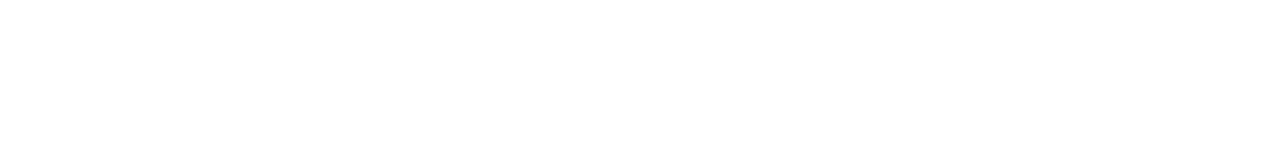
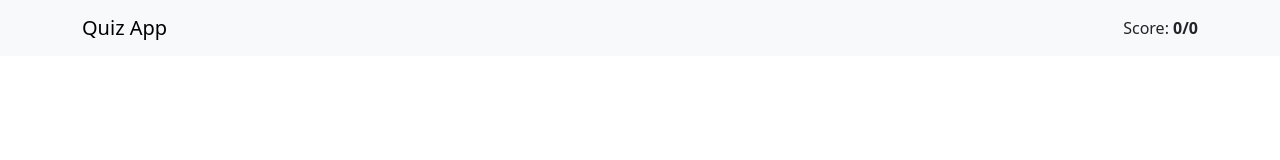
Before and after one commit to KhaledHossameldin/quiz-web-app, a plain HTML site: page index.html in a window 1280 px wide. Drawn offline with Linux system fonts and the light colour scheme.

Commit message:
added navbar

```diff
--- a/index.html
+++ b/index.html
@@ -1,5 +1,5 @@
 <!DOCTYPE html>
-<html lang="en">
+<html lang="en" data-bs-theme="light">
 
 <head>
     <meta charset="UTF-8">
@@ -13,7 +13,19 @@
 
 <body>
 
-
+    <!-- Navbar -->
+    <nav class="navbar bg-body-tertiary">
+        <div class="container">
+            <a class="navbar-brand" href="#">Quiz App</a>
+            <ul class="navbar-nav ms-auto mb-0">
+                <li class="nav-item">
+                    <p class="mb-0">
+                        Score: <span class="fw-bold">0/0</span>
+                    </p>
+                </li>
+            </ul>
+        </div>
+    </nav>
 
     <script src="./js/bootstrap.bundle.min.js"></script>
     <script src="./js/main.js"></script>
```
